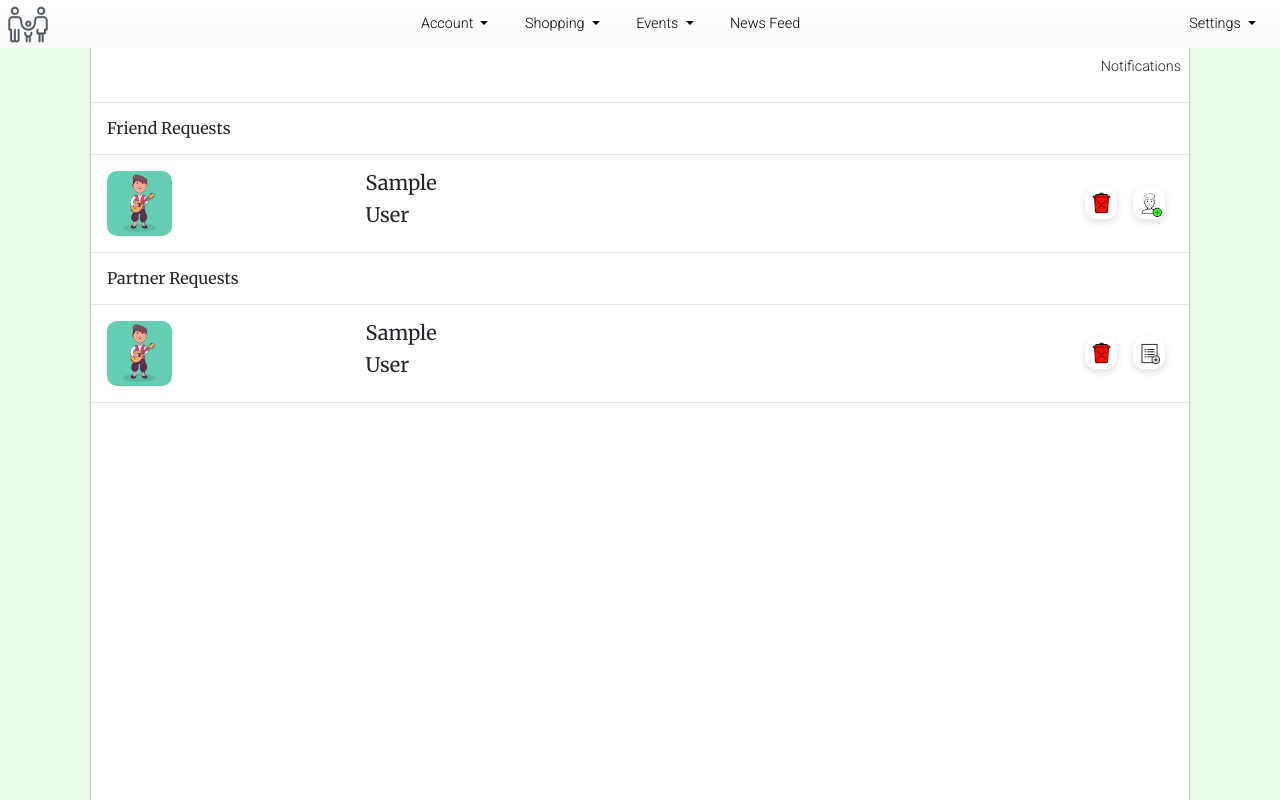
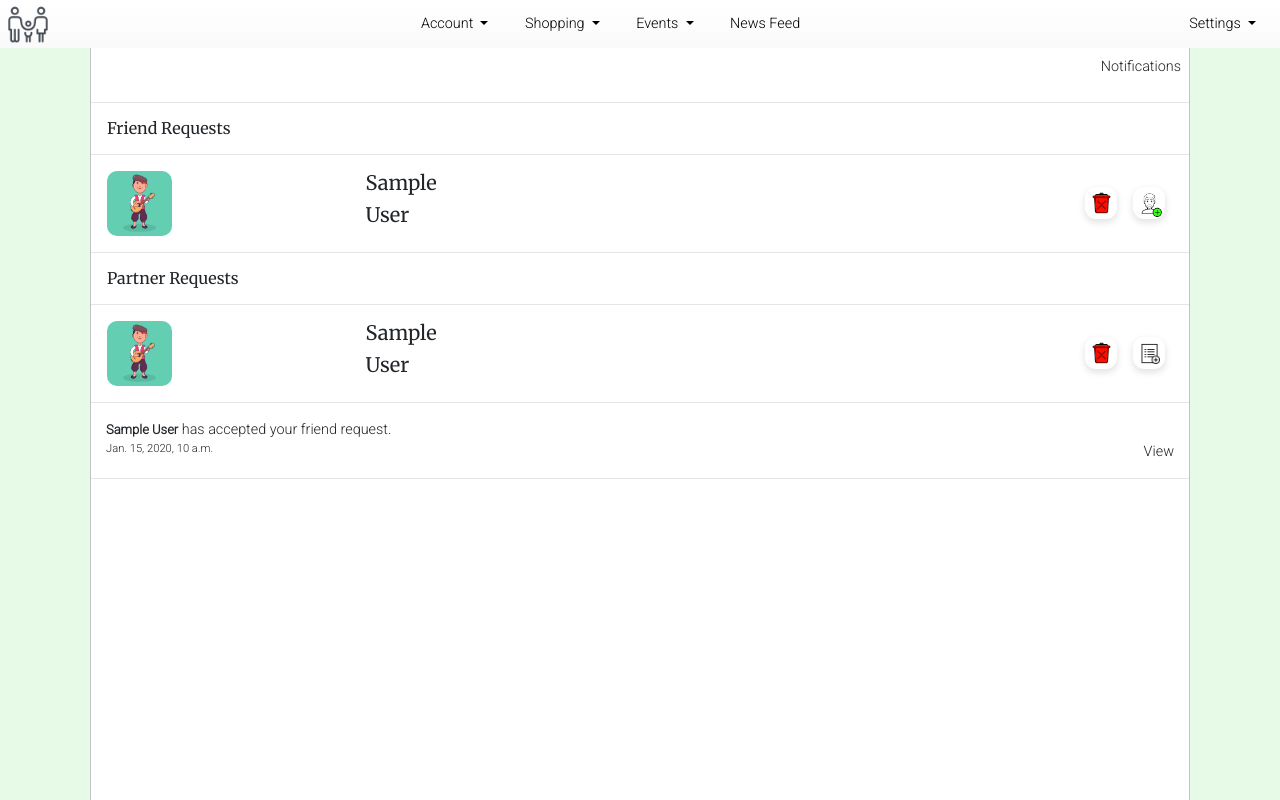
Before and after one commit to Code-Institute-Submissions/family_organiser, a Django app: page /user/notifications/ in a window 1280 px wide. Run offline with Django 3.2, Linux system fonts and the light colour scheme; a user stored in the database is signed in; tables that the repository leaves empty hold one stand-in row (values such as "Sample post"); data that the repository does not hold is empty; some libraries are stand-ins or nearby versions.

Commit message:
The user will now be notified if someone accepts their friend request and saved to their notificates.

```diff
--- a/user/admin.py
+++ b/user/admin.py
@@ -1,7 +1,8 @@
 from django.contrib import admin
-from .models import Friend, FriendRequests, UserProfile
+from .models import Friend, FriendRequests, UserProfile, AcceptedFriendRequests
 
 # Register your models here.
 admin.site.register(Friend)
 admin.site.register(FriendRequests)
 admin.site.register(UserProfile)
+admin.site.register(AcceptedFriendRequests)
--- a/user/models.py
+++ b/user/models.py
@@ -5,6 +5,10 @@ from django.utils import timezone
 class AcceptedFriendRequests(models.Model):
     from_user = models.ForeignKey(User, related_name="accepted_fromuser", null=True,  on_delete=models.CASCADE)
     to_user = models.ForeignKey(User, null=True, related_name="accepted_touser", on_delete=models.CASCADE)
+    created_date = models.DateTimeField(blank=True, null=True, default=timezone.now)
+
+    def __str__(self):
+        return self.from_user.username
 
 class FriendRequests(models.Model):
     from_user = models.ForeignKey(User, related_name="fromuser", null=True, on_delete=models.CASCADE)
@@ -39,6 +43,7 @@ class UserProfile(models.Model):
     bio = models.CharField(null=True, max_length=150, default="", blank=True)
     premium = models.BooleanField(default=False)
     status_notification = models.IntegerField(default=0)
+    accepted_friend_notification = models.IntegerField(default=0)
     start_date = models.DateTimeField(blank=True, null=True, default=timezone.now)
 
     def __str__(self):
--- a/user/templates/user/notifications.html
+++ b/user/templates/user/notifications.html
@@ -88,7 +88,7 @@ Requests | Family Organiser
                 </div>
                 <hr>
             </div>
-        {% else %}
+        {% elif notification.commenter %}
             <!-- style the comment notification -->
             <div class="col-12 m-0 p-0">
                 <div class="row m-0 p-0">
@@ -102,6 +102,20 @@ Requests | Family Organiser
                 </div>
                 <hr>
             </div>
+        {% else %}
+            <!-- style the accepted friend request notification -->
+            <div class="col-12 m-0 p-0">
+                <div class="row m-0 p-0">
+                    <div class="col-12">
+                        <p class="m-0"><b>{{ notification.to_user.first_name }} {{ notification.to_user.last_name }}</b> has accepted your friend request.</p>
+                    </div>
+                    <div class="col-12 d-flex justify-content-between">
+                        <p class="m-0 text-small">{{ notification.created_date }}</p>
+                        <p class="m-0">View</p>
+                    </div>
+                </div>
+                <hr>
+            </div>
         {% endif %}
     {% endfor %}
 </div>
--- a/user/views.py
+++ b/user/views.py
@@ -2,7 +2,7 @@ from django.shortcuts import render, redirect
 from django.contrib.auth.models import User
 from status.models import Status, CommentNotification, LikeNotification
 from shopping.models import Item, Category, PartnerRequest, Partner
-from .models import FriendRequests, Friend, UserProfile
+from .models import FriendRequests, Friend, UserProfile, AcceptedFriendRequests
 from django.db.models import Q
 
 def profile(request):
@@ -84,9 +84,13 @@ def profile(request):
             if item_is_not_a_copy:
                 all_items_no_duplicates.append(item)
 
+    # Find the users accepted friend requests
+    accepted_friend_requests = AcceptedFriendRequests.objects.filter(from_user=request.user)
+
     context = {
         'friend_count': len(all_friends),
         'friend_requests': len(friend_requests),
+        'accepted_friend_requests': len(accepted_friend_requests),
         'partner_requests': len(partner_requests),
         'user_profile': user_profile,
         'news_feed': news_feed,
@@ -183,19 +187,23 @@ def notifications(request):
     # Reset the users notifications to zero
     user_profile = UserProfile.objects.get(user=request.user)
     user_profile.status_notification = 0
+    user_profile.accepted_friend_notification = 0
     user_profile.save()
 
     # get like and comment notifications and order them by date
     notifications = []
 
     comment_notifications = CommentNotification.objects.filter(user=request.user)
+    like_notifications = LikeNotification.objects.filter(user=request.user)
+    accepted_friend_requests = AcceptedFriendRequests.objects.filter(from_user=request.user)
 
     for notification in comment_notifications:
         notifications.append(notification)
 
-    like_notifications = LikeNotification.objects.filter(user=request.user)
+    for notification in like_notifications:
+        notifications.append(notification)
 
-    for notification in like_notifications:
+    for notification in accepted_friend_requests:
         notifications.append(notification)
 
     notifications = sorted(notifications, key = lambda x: x.created_date, reverse=True)
@@ -227,11 +235,19 @@ def update_friends(request, operation, pk, request_id):
     except:
         friend_request = None
 
-
-
     if operation == 'add':
         Friend.make_friend(request.user, new_friend)
         Friend.make_friend(new_friend, request.user)
+        accepted_friend = AcceptedFriendRequests(
+            from_user = new_friend,
+            to_user = request.user,
+        )
+        accepted_friend.save()
+
+        new_friend_user_profile = UserProfile.objects.get(user=new_friend)
+        new_friend_user_profile.accepted_friend_notification += 1
+        new_friend_user_profile.save()
+
     elif operation == 'remove':
         Friend.remove_friend(request.user, new_friend)
         Friend.remove_friend(new_friend, request.user)
```
Also changed, not shown: user/templates/user/profile.html (+9 -4 lines), user/migrations/0008_acceptedfriendrequests_created_date.py (added), user/migrations/0009_userprofile_accepted_friend_notification.py (added).
